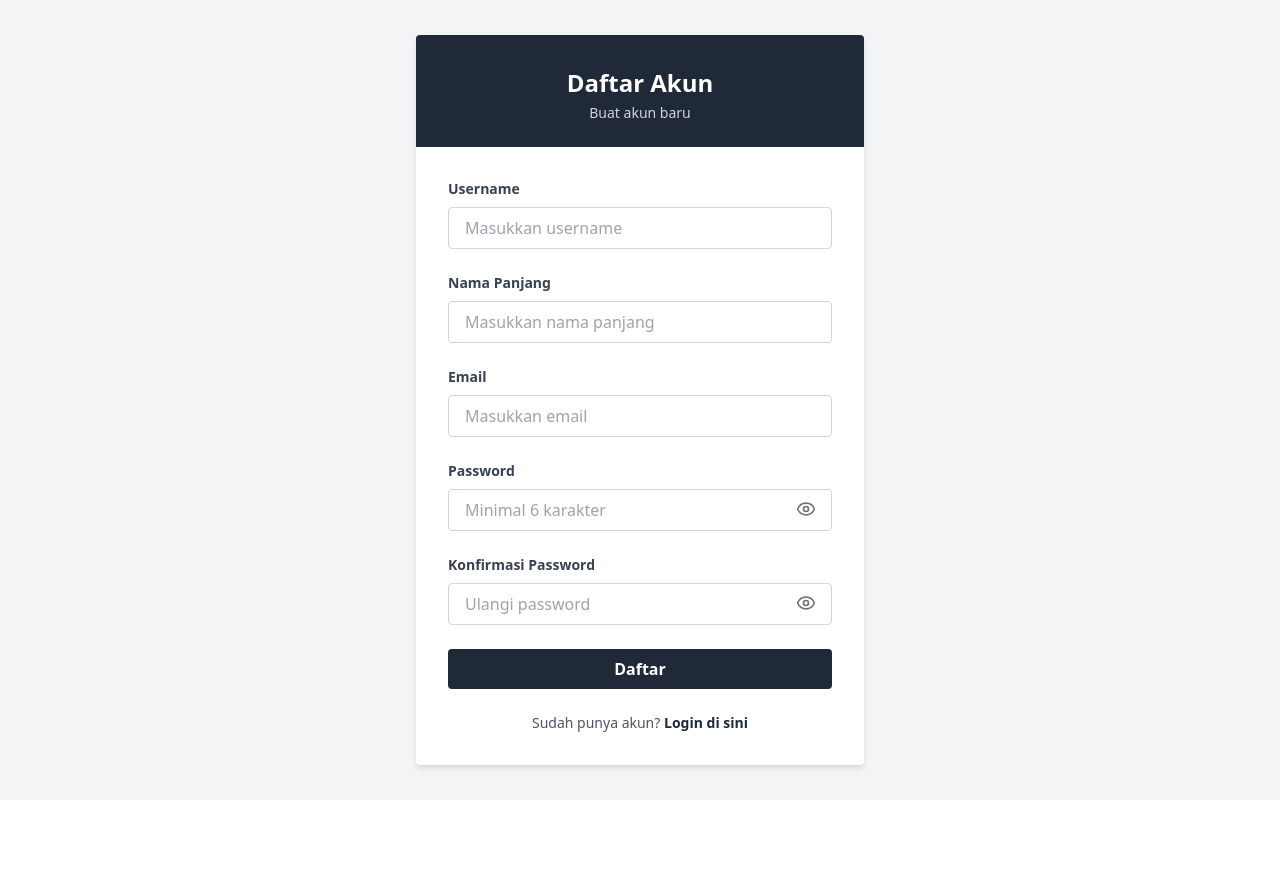
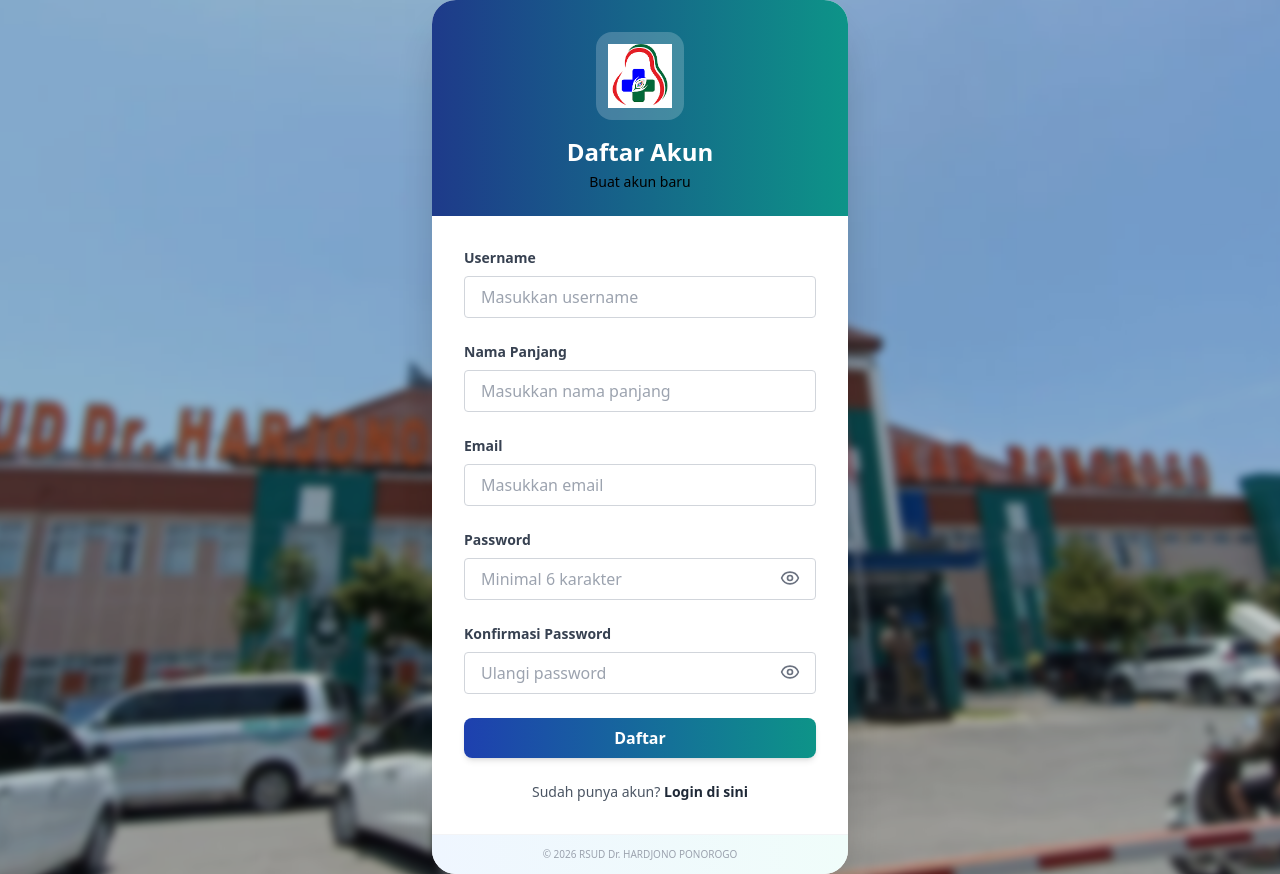
Before and after one commit to yusufmaulana18044-maker/rumah_sakit, a React app in the folder frontend/: page /register in a window 1280 px wide. Before the commit the page ends 800 px from the top, so only its background shows below. Built offline with nearby package versions, Linux system fonts and the light colour scheme; the HTML template or start-up script is replaced by a standard one.

Commit message:
Pesan Commit

```diff
--- a/frontend/src/App.jsx
+++ b/frontend/src/App.jsx
@@ -13,6 +13,7 @@ import EmployeeForm from "./pages/EmployeeForm";
 // 📦 IMPORT HALAMAN PROFILE & SETTINGS
 import Profile from "./pages/profile";
 import SettingsPage from "./pages/settings";
+import KategoriDetail from "./pages/KategoriDetail";
 
 function App() {
   return (
@@ -30,6 +31,7 @@ function App() {
         <Route path="/employees/new" element={<Layout><EmployeeForm /></Layout>} />
         <Route path="/employees/:id" element={<Layout><EmployeeDetail /></Layout>} />
         <Route path="/employees/:id/edit" element={<Layout><EmployeeForm /></Layout>} />
+        <Route path="/kategori/:id" element={<Layout><KategoriDetail /></Layout>} />
 
         {/* ROUTE UNTUK PROFILE & SETTINGS */}
         <Route path="/profile" element={<Layout><Profile /></Layout>} />
--- a/frontend/src/pages/register.jsx
+++ b/frontend/src/pages/register.jsx
@@ -1,6 +1,6 @@
 import { supabase } from "../supabase";
 import { useState } from "react";
-import { Eye, EyeOff, Mail, Lock, Heart, ArrowRight } from "lucide-react";
+import { Eye, EyeOff } from "lucide-react";
 import { useNavigate } from "react-router-dom";
 
 export default function Register() {
@@ -40,15 +40,21 @@ export default function Register() {
     }
 
     try {
-      // Cek apakah username sudah ada
-      const { data: existingUsername, error: userError } = await supabase
+      // Cek apakah username atau email sudah ada di tabel users
+      const { data: existing, error: existingErr } = await supabase
         .from("users")
-        .select("username")
-        .eq("username", username)
+        .select("id, username, email")
+        .or(`username.eq.${username},email.eq.${email}`)
         .maybeSingle();
 
-      if (existingUsername) {
+      if (existing) {
+        if (existing.username === username) {
           setError("Username sudah terdaftar, gunakan username lain");
+        } else if (existing.email === email) {
+          setError("Email sudah terdaftar. Silakan login atau gunakan email lain");
+        } else {
+          setError("User sudah terdaftar di sistem. Silakan login");
+        }
         setIsLoading(false);
         return;
       }
@@ -61,50 +67,41 @@ export default function Register() {
 
       if (authError) {
         console.log("Auth error:", authError);
-        if (authError.message.includes("User already registered")) {
+        const msg = authError.message || JSON.stringify(authError);
+        if (msg.toLowerCase().includes("already registered") || msg.toLowerCase().includes("user already")) {
           setError("Email sudah terdaftar. Silakan login atau gunakan email lain");
         } else {
-          setError(authError.message);
+          setError(msg);
         }
         setIsLoading(false);
         return;
       }
 
-      console.log("Auth success, inserting user data...", authData.user.id);
+      // ambil id user kalau tersedia (kadang kosong jika perlu konfirmasi)
+      const authUserId = authData?.user?.id || null;
 
-      // Cek apakah user sudah ada di users table (pre-check sebelum insert)
-      const { data: existingUser } = await supabase
-        .from("users")
-        .select("id")
-        .eq("id", authData.user.id)
-        .maybeSingle();
+      // Insert ke users table. Jika kita punya auth id, sertakan, kalau tidak biarkan DB buat id sendiri
+      const insertPayload = {
+        username,
+        email,
+        role: "user",
+      };
+      if (authUserId) insertPayload.id = authUserId;
 
-      if (existingUser) {
-        setError("User sudah terdaftar di sistem. Silakan login");
+      const { error: insertError, data: insertData } = await supabase.from("users").insert([insertPayload]);
+
+      if (insertError) {
+        console.log("Insert error details:", insertError);
+        const msg = insertError.message || JSON.stringify(insertError);
+        if (msg.toLowerCase().includes("duplicate") || insertError.code === "23505") {
+          setError("User atau email sudah terdaftar. Silakan gunakan data lain");
+        } else {
+          setError("Gagal menyimpan data user: " + msg);
+        }
         setIsLoading(false);
         return;
       }
 
-      // Insert ke users table
-      const { error: insertError, data: insertData } = await supabase.from("users").insert([
-        {
-          id: authData.user.id,
-          username,
-          email,
-          role: "user",
-        },
-      ]);
-
-      console.log("Insert result:", { error: insertError, data: insertData });
-
-      if (insertError) {
-        console.log("Insert error details:", insertError);
-        if (insertError.code === "23505") {
-          setError("User atau email sudah terdaftar. Silakan gunakan data lain");
-        } else {
-          setError("Gagal menyimpan data user: " + (insertError.message || JSON.stringify(insertError)));
-        }
-      } else {
       setSuccess("Pendaftaran berhasil! Mengarahkan ke halaman login...");
       // Clear form
       setUsername("");
@@ -116,12 +113,12 @@ export default function Register() {
       setTimeout(() => {
         navigate("/");
       }, 2000);
-      }
     } catch (err) {
       console.log("Catch error:", err);
-      setError("Terjadi kesalahan: " + err.message);
+      setError("Terjadi kesalahan: " + (err.message || JSON.stringify(err)));
+    } finally {
+      setIsLoading(false);
     }
-    setIsLoading(false);
   };
 
   const handleKeyPress = (e) => {
@@ -130,14 +127,46 @@ export default function Register() {
     }
   };
 
+  // CSS animasi slow zoom (sama seperti login)
+  const animationStyle = `
+    @keyframes slowZoom {
+      0% { transform: scale(1); }
+      50% { transform: scale(1.05); }
+      100% { transform: scale(1); }
+    }
+    .animate-slow-zoom {
+      animation: slowZoom 10s ease-in-out infinite;
+    }
+  `;
+
   return (
-    <div className="min-h-screen flex items-center justify-center bg-gray-100 p-4">
-      <div className="w-full max-w-md">
-        <div className="bg-white rounded shadow-md overflow-hidden">
-          {/* Header */}
-          <div className="bg-gray-800 px-8 pt-8 pb-6">
+    <div className="relative min-h-screen flex items-center justify-center overflow-hidden">
+      <style>{animationStyle}</style>
+
+      {/* Background dengan blur + gerak slow zoom */}
+      <div
+        className="absolute inset-0 bg-cover bg-center bg-no-repeat blur-sm animate-slow-zoom"
+        style={{ backgroundImage: "url('/halamanrs2.jpeg')" }}
+      />
+
+      {/* Overlay gelap tipis biar card lebih kontras */}
+      <div className="absolute inset-0 bg-black/20" />
+
+      <div className="relative z-10 w-full max-w-md px-4">
+        <div className="bg-white rounded-3xl shadow-2xl overflow-hidden">
+          {/* Header gradient */}
+          <div className="bg-gradient-to-r from-blue-900 to-teal-600 px-8 pt-8 pb-6">
+            <div className="flex justify-center mb-4">
+              <div className="bg-white/20 p-3 rounded-2xl">
+                <img
+                  src="/logo-rsud-harjonos.png"
+                  alt="Logo RSUD"
+                  className="w-16 h-16 object-contain"
+                />
+              </div>
+            </div>
             <h1 className="text-2xl font-bold text-white text-center">Daftar Akun</h1>
-            <p className="text-gray-300 text-center mt-1 text-sm">Buat akun baru</p>
+            <p className="text-teal-100 text-center mt-1 text-sm">Buat akun baru</p>
           </div>
 
           {/* Form */}
@@ -259,7 +288,7 @@ export default function Register() {
             <button
               onClick={register}
               disabled={isLoading}
-              className="w-full bg-gray-800 hover:bg-gray-900 text-white font-semibold py-2 rounded transition disabled:opacity-50"
+              className="w-full bg-gradient-to-r from-blue-800 to-teal-600 hover:from-blue-900 hover:to-teal-700 text-white font-semibold py-2 rounded-lg transition disabled:opacity-50 shadow-md"
             >
               {isLoading ? "Loading..." : "Daftar"}
             </button>
@@ -277,6 +306,11 @@ export default function Register() {
               </p>
             </div>
           </div>
+
+          {/* Footer */}
+          <div className="bg-gradient-to-r from-blue-50 to-teal-50 px-6 py-3 text-center border-t border-gray-100">
+            <p className="text-gray-400 text-[10px]">© 2026 RSUD Dr. HARDJONO PONOROGO</p>
+          </div>
         </div>
       </div>
     </div>
--- a/frontend/src/pages/settings.jsx
+++ b/frontend/src/pages/settings.jsx
@@ -4,10 +4,9 @@ import {
   Settings, Bell, Lock, Eye, Sun, Moon, Monitor,
   Volume2, Save, X
 } from 'lucide-react';
-import { useTheme } from '../context/ThemeContext'; // ← Import ini
+import { useTheme } from '../context/ThemeContext';
 
 export default function SettingsPage() {
-  // Ambil fungsi dari ThemeContext
   const {
     theme,
     fontSize,
@@ -18,7 +17,6 @@ export default function SettingsPage() {
     updateAllSettings
   } = useTheme();
 
-  // State untuk semua pengaturan
   const [settings, setSettings] = useState({
     emailNotifications: true,
     pushNotifications: true,
@@ -27,9 +25,9 @@ export default function SettingsPage() {
     twoFactorAuth: false,
     sessionTimeout: "30",
     autoLogout: true,
-    theme: theme, // ← Ambil dari context
-    fontSize: fontSize, // ← Ambil dari context
-    colorScheme: colorScheme, // ← Ambil dari context
+    theme: theme,
+    fontSize: fontSize,
+    colorScheme: colorScheme,
     profileVisibility: "public",
     showActivityStatus: true,
     allowDataSharing: false,
@@ -40,7 +38,6 @@ export default function SettingsPage() {
   const [hasChanges, setHasChanges] = useState(false);
   const [successMessage, setSuccessMessage] = useState("");
 
-  // Sync state dengan theme dari context
   useEffect(() => {
     setSettings(prev => ({
       ...prev,
@@ -64,7 +61,6 @@ export default function SettingsPage() {
       [key]: value
     }));
 
-    // Langsung terapkan perubahan (real-time)
     if (key === "theme") {
       applyTheme(value);
     }
@@ -79,10 +75,8 @@ export default function SettingsPage() {
   };
 
   const handleSaveSettings = () => {
-    // Simpan ke localStorage
     localStorage.setItem('appSettings', JSON.stringify(settings));
 
-    // Update semua pengaturan sekaligus
     updateAllSettings({
       theme: settings.theme,
       fontSize: settings.fontSize,
@@ -94,7 +88,6 @@ export default function SettingsPage() {
     setTimeout(() => setSuccessMessage(""), 3000);
   };
 
-  // Component SettingCard (sama seperti sebelumnya)
   const SettingCard = ({ title, description, children, icon: Icon }) => (
     <div className="bg-white rounded-lg shadow-md p-6 border-l-4 border-teal-500">
       <div className="flex items-start gap-4">
@@ -112,7 +105,6 @@ export default function SettingsPage() {
     </div>
   );
 
-  // Component ToggleSwitch (sama seperti sebelumnya)
   const ToggleSwitch = ({ label, value, onChange, description = "" }) => (
     <div className="flex items-center justify-between py-2">
       <div>
@@ -135,7 +127,6 @@ export default function SettingsPage() {
   );
 
   return (
-    <Layout title="Pengaturan">
     <div className="max-w-4xl mx-auto space-y-6">
       {/* Header */}
       <div className="bg-gradient-to-r from-teal-500 to-teal-600 rounded-lg shadow-lg p-8 text-white">
@@ -158,7 +149,7 @@ export default function SettingsPage() {
         </div>
       )}
 
-        {/* Pengaturan Tampilan - Bagian yang Paling Penting */}
+      {/* Pengaturan Tampilan */}
       <SettingCard
         icon={Eye}
         title="Tampilan & Tema"
@@ -252,9 +243,6 @@ export default function SettingsPage() {
         </div>
       </SettingCard>
 
-        {/* ... SettingCard lainnya (Notifikasi, Keamanan, dll) ... */}
-        {/* Saya singkatkan untuk fokus ke tema, tapi Anda bisa tambahkan kembali */}
-
       {/* Tombol Aksi */}
       {hasChanges && (
         <div className="flex gap-3">
@@ -284,6 +272,5 @@ export default function SettingsPage() {
         </p>
       </div>
     </div>
-    </Layout>
   );
 }
```
Also changed, not shown: 2 other files (tests, documents, lock files or other folders). Lines whose indentation alone changed are shown as unchanged.
